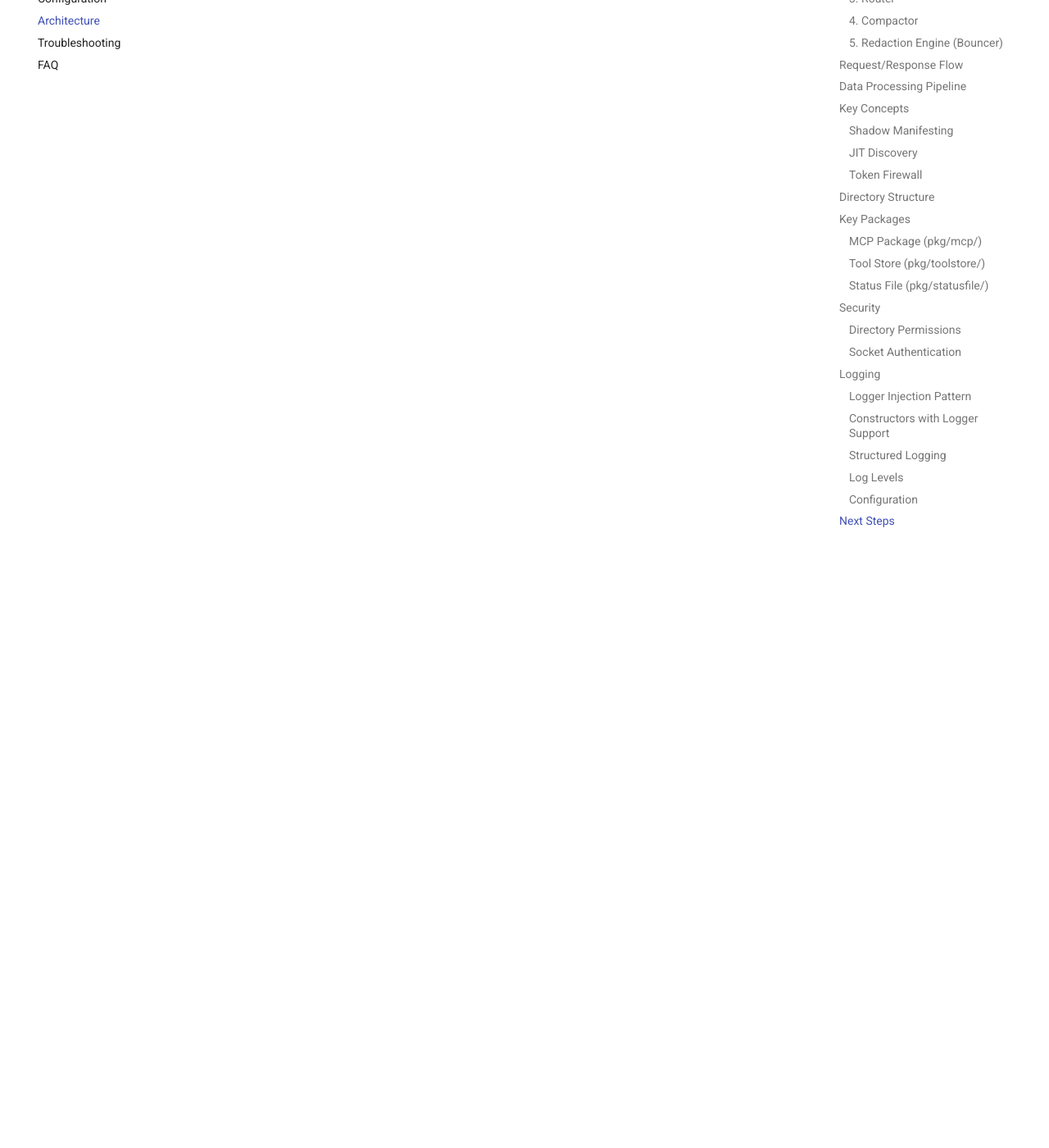
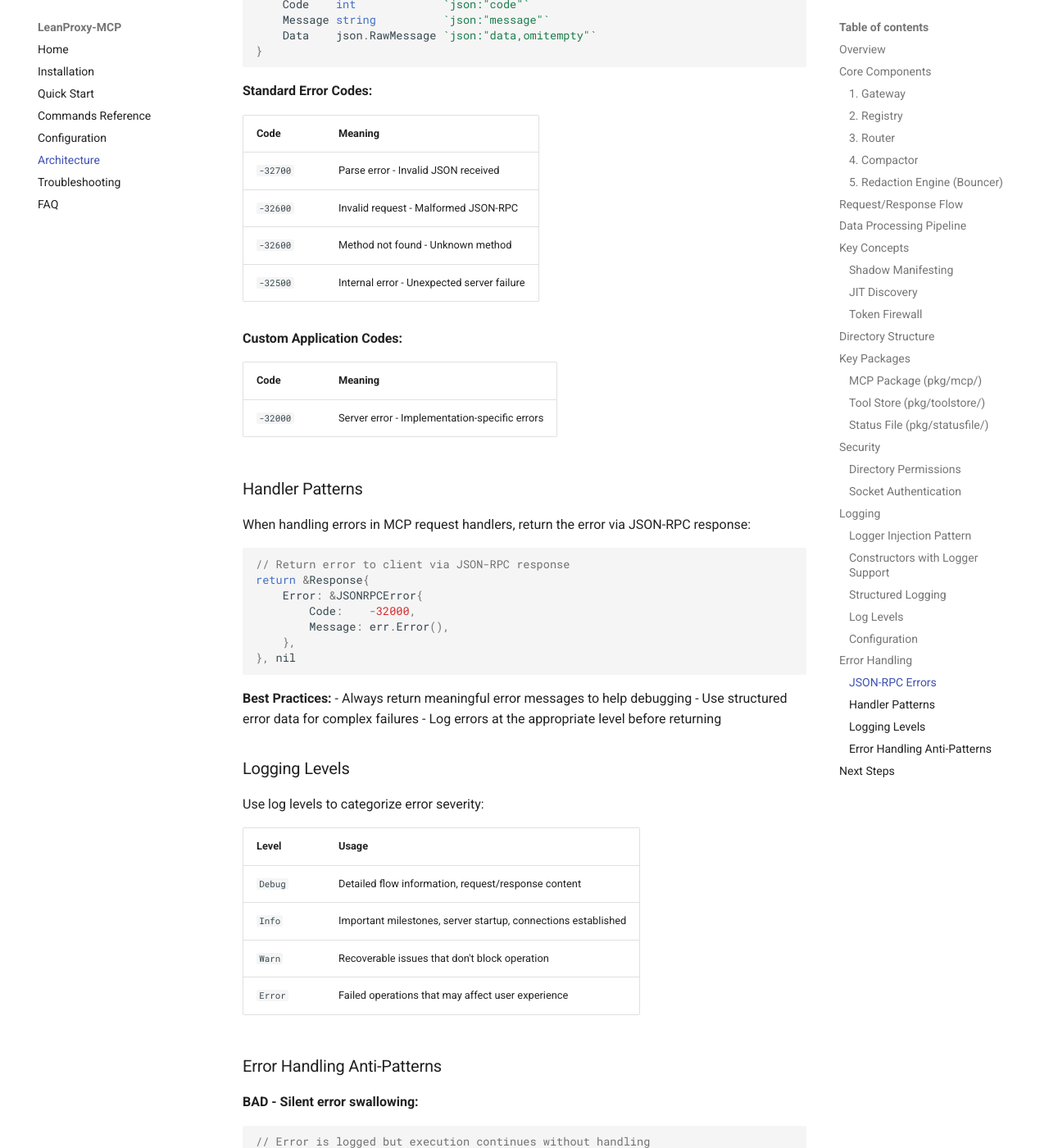
Before and after one commit to mmornati/leanproxy-mcp, an MkDocs documentation site: the page built from docs/architecture.md, in a window 1280 px wide and 1400 px high, scrolled down 9639 px. Shown: the whole window at 82% size. Built offline with MkDocs 1.6.1 and Material for MkDocs 9.7.7, drawn with Linux system fonts in a browser that asks for light colours; comment, search, counter and statistics services are not loaded; some of the changed text lies outside the part shown.

Commit message:
docs(architecture): add error handling section to architecture.md
- Document JSON-RPC error response format with standard error codes
- Document error propagation patterns in handlers
- Document logging levels for error severity
- Add anti-patterns section showing silent error handling to avoid

Implements Story 12.2 as part of Epic 12: Documentation Improvement

````diff
--- a/docs/architecture.md
+++ b/docs/architecture.md
@@ -437,6 +437,95 @@
   file: ""      # empty = stdout
 ```
 
+## Error Handling
+
+LeanProxy-MCP follows JSON-RPC 2.0 error handling conventions with structured logging for diagnostics.
+
+### JSON-RPC Errors
+
+Errors are returned using the JSON-RPC error response format:
+
+```go
+type JSONRPCError struct {
+    Code    int             `json:"code"`
+    Message string          `json:"message"`
+    Data    json.RawMessage `json:"data,omitempty"`
+}
+```
+
+**Standard Error Codes:**
+
+| Code | Meaning |
+|------|---------|
+| `-32700` | Parse error - Invalid JSON received |
+| `-32600` | Invalid request - Malformed JSON-RPC |
+| `-32600` | Method not found - Unknown method |
+| `-32500` | Internal error - Unexpected server failure |
+
+**Custom Application Codes:**
+
+| Code | Meaning |
+|------|---------|
+| `-32000` | Server error - Implementation-specific errors |
+
+### Handler Patterns
+
+When handling errors in MCP request handlers, return the error via JSON-RPC response:
+
+```go
+// Return error to client via JSON-RPC response
+return &Response{
+    Error: &JSONRPCError{
+        Code:    -32000,
+        Message: err.Error(),
+    },
+}, nil
+```
+
+**Best Practices:**
+- Always return meaningful error messages to help debugging
+- Use structured error data for complex failures
+- Log errors at the appropriate level before returning
+
+### Logging Levels
+
+Use log levels to categorize error severity:
+
+| Level | Usage |
+|-------|-------|
+| `Debug` | Detailed flow information, request/response content |
+| `Info` | Important milestones, server startup, connections established |
+| `Warn` | Recoverable issues that don't block operation |
+| `Error` | Failed operations that may affect user experience |
+
+### Error Handling Anti-Patterns
+
+**BAD - Silent error swallowing:**
+
+```go
+// Error is logged but execution continues without handling
+if err != nil {
+    log.Debug("operation failed", "error", err)
+    // continues without proper handling
+}
+```
+
+**GOOD - Proper error propagation:**
+
+```go
+// Error is properly returned to caller
+if err != nil {
+    return &Response{
+        Error: &JSONRPCError{
+            Code:    -32000,
+            Message: err.Error(),
+        },
+    }, err
+}
+```
+
+Key principle: **Never silently ignore errors**. Either handle them properly or propagate them up the call stack.
+
 ## Next Steps
 
 - [Commands Reference](./commands.md) - Full command documentation
````
